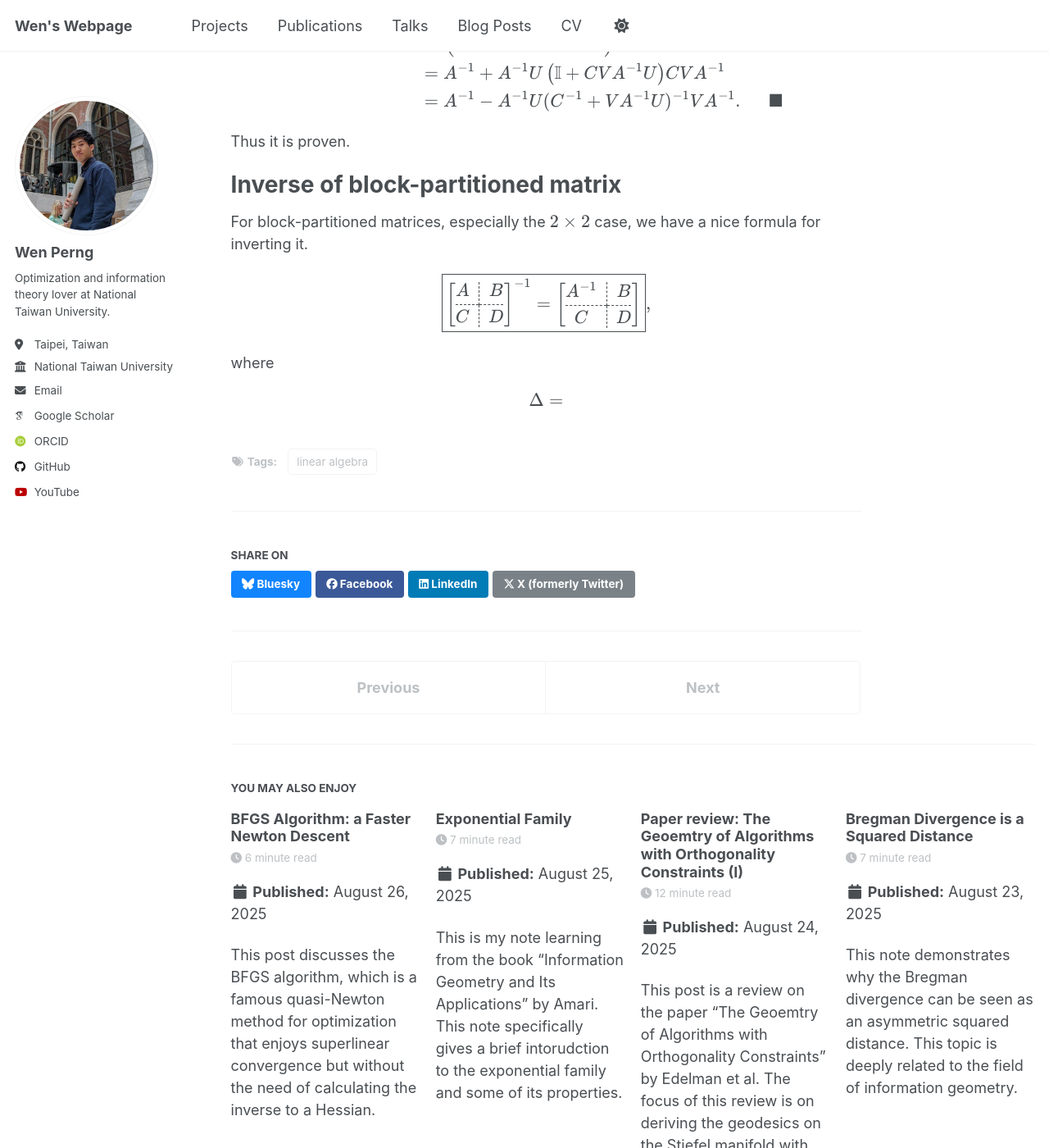
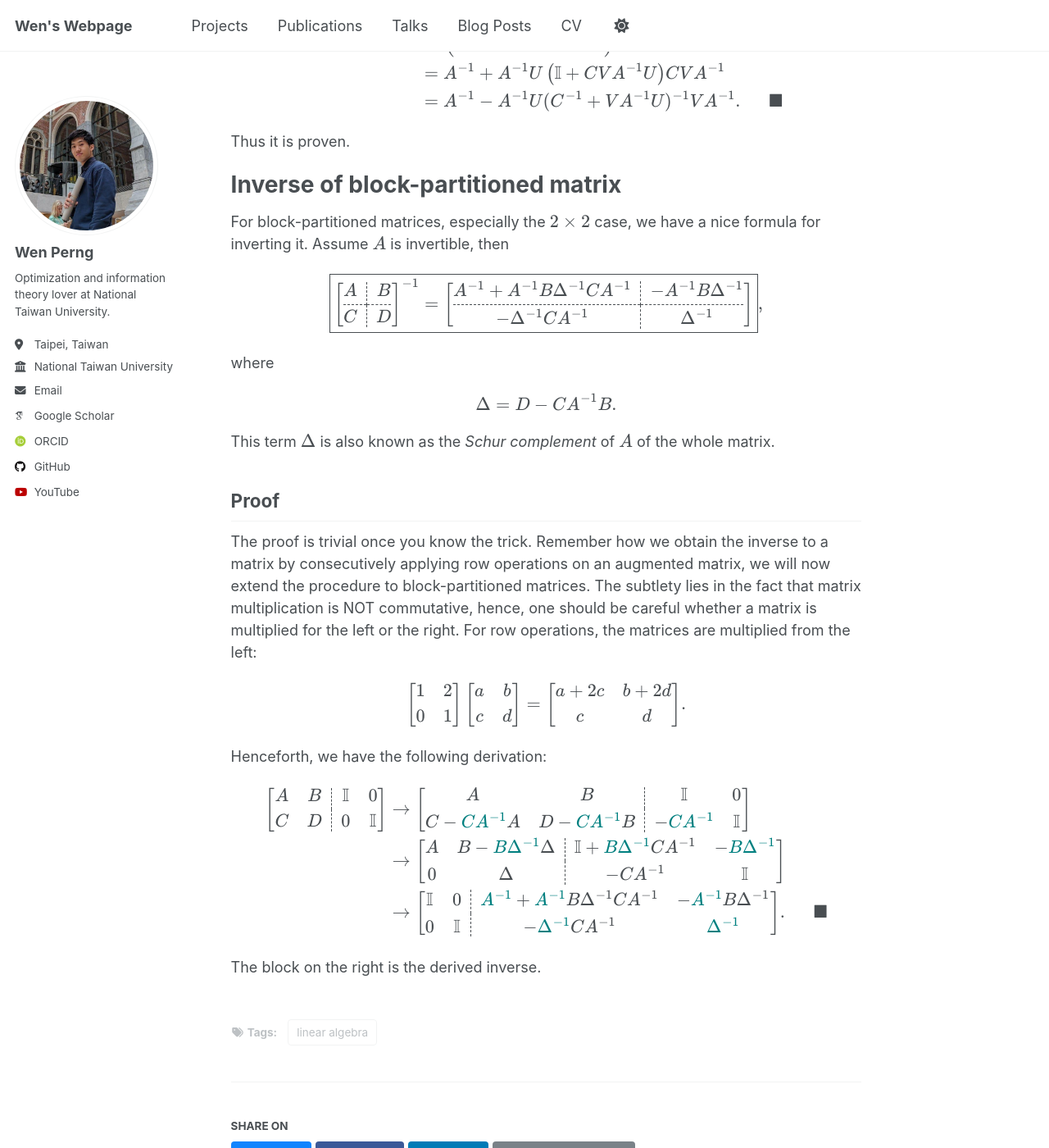
Before and after one commit to WenPerng/WenPerng.github.io, a Jekyll site: the page built from _posts/2025-08-27-blog-post.md, in a window 1280 px wide and 1400 px high, scrolled down 1014 px. Shown: the whole window at 82% size. Built offline with Jekyll 4.4.1, drawn with Linux system fonts in a browser that asks for light colours; some web fonts are replaced; a script that is not in the unit is left out; some of the changed text lies outside the part shown.

Commit message:
Update 2025-08-27-blog-post.md

```diff
--- a/_posts/2025-08-27-blog-post.md
+++ b/_posts/2025-08-27-blog-post.md
@@ -48,23 +48,60 @@ Thus it is proven.
 
 
 # Inverse of block-partitioned matrix
-For block-partitioned matrices, especially the \\(2\times2\\) case, we have a nice formula for inverting it.
+For block-partitioned matrices, especially the \\(2\times2\\) case, we have a nice formula for inverting it. Assume \\(A\\) is invertible, then
 <p>
-
 $$ \boxed{
 \left[\begin{array}{c:c}
 A & B \\ \hdashline
 C & D
 \end{array}\right]^{-1} = \left[\begin{array}{c:c}
-A^{-1} & B \\ \hdashline
-C & D
+A^{-1} + A^{-1}B\Delta^{-1}CA^{-1} & -A^{-1}B\Delta^{-1} \\ \hdashline
+-\Delta^{-1}CA^{-1} & \Delta^{-1}
 \end{array}\right]},
 $$
 </p>
 where
 <p>
-
 $$
-\Delta =
+\Delta = D - CA^{-1}B.
 $$
 </p>
+
+This term \\(\Delta\\) is also known as the *Schur complement* of \\(A\\) of the whole matrix.
+
+## Proof
+The proof is trivial once you know the trick. Remember how we obtain the inverse to a matrix by consecutively applying row operations on an augmented matrix, we will now extend the procedure to block-partitioned matrices. The subtlety lies in the fact that matrix multiplication is NOT commutative, hence, one should be careful whether a matrix is multiplied for the left or the right. For row operations, the matrices are multiplied from the left:
+<p>
+$$
+\left[\begin{matrix}
+    1 & 2 \\ 0 & 1
+\end{matrix}\right] \left[\begin{matrix}
+    a & b \\ c & d
+\end{matrix}\right] = \left[\begin{matrix}
+    a + 2c & b + 2d \\ c & d
+\end{matrix}\right].
+$$
+</p>
+Henceforth, we have the following derivation:
+<p>
+$$
+\begin{aligned}
+    \left[\begin{array}{cc:cc}
+        A & B & \mathbb{I} & 0 \\
+        C & D & 0 & \mathbb{I}
+    \end{array}\right] &\rightarrow \left[\begin{array}{cc:cc}
+        A & B & \mathbb{I} & 0 \\
+        C - {\color{teal}CA^{-1}}A & D - {\color{teal}CA^{-1}}B & -{\color{teal}CA^{-1}} & \mathbb{I}
+    \end{array}\right] \\
+    &\rightarrow \left[\begin{array}{cc:cc}
+        A & B - {\color{teal}B\Delta^{-1}}\Delta & \mathbb{I} + {\color{teal}B\Delta^{-1}}CA^{-1} & - {\color{teal}B\Delta^{-1}} \\
+        0 & \Delta & -CA^{-1} & \mathbb{I}
+    \end{array}\right] \\
+    &\rightarrow \left[\begin{array}{cc:cc}
+        \mathbb{I} & 0 & {\color{teal}A^{-1}} + {\color{teal}A^{-1}}B\Delta^{-1}CA^{-1} & - {\color{teal}A^{-1}}B\Delta^{-1} \\
+        0 & \mathbb{I} & -{\color{teal}\Delta^{-1}}CA^{-1} & {\color{teal}\Delta^{-1}}
+    \end{array}\right].\;\;\;\;\;\blacksquare
+\end{aligned}
+$$
+</p>
+The block on the right is the derived inverse.
```
